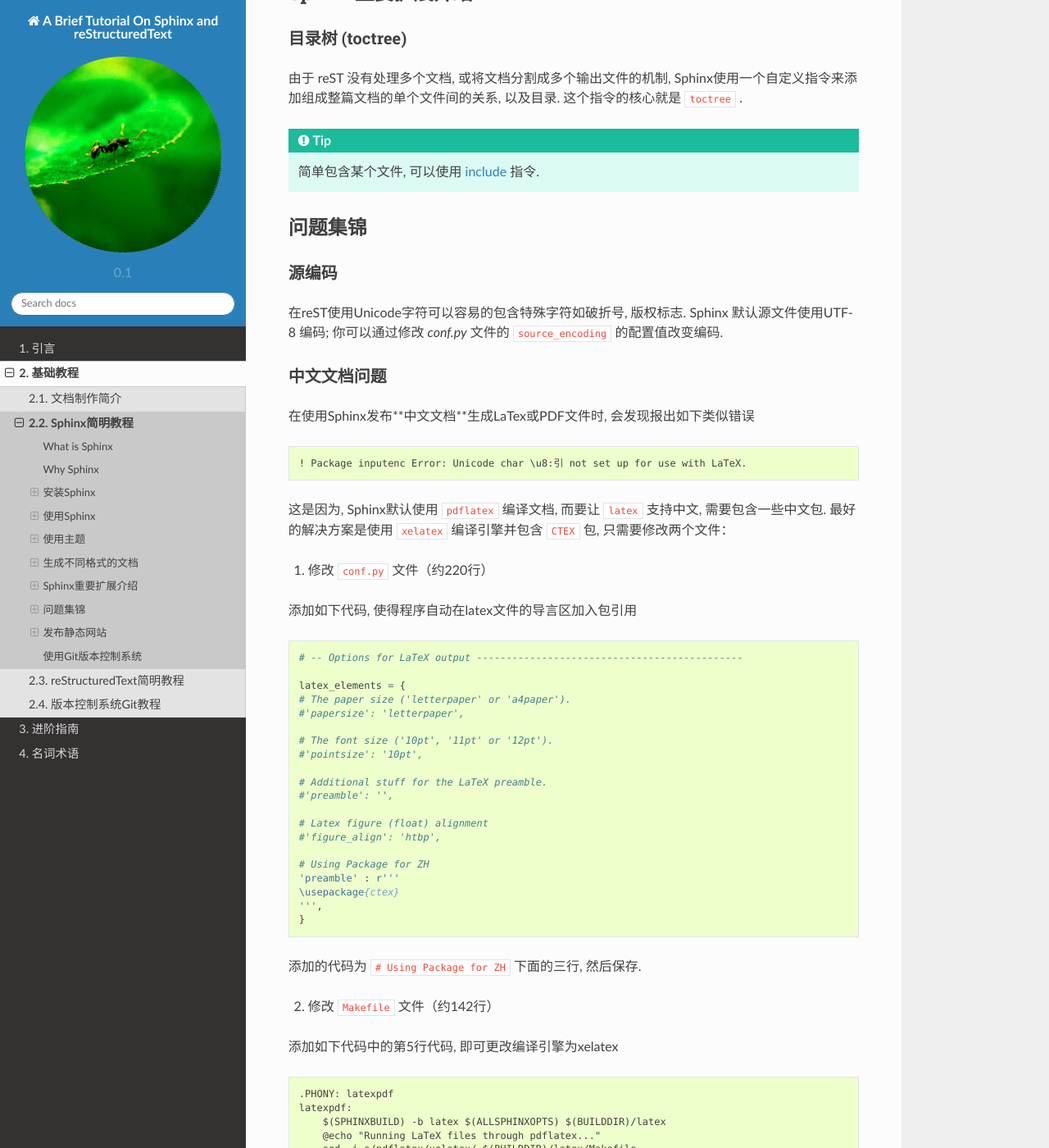
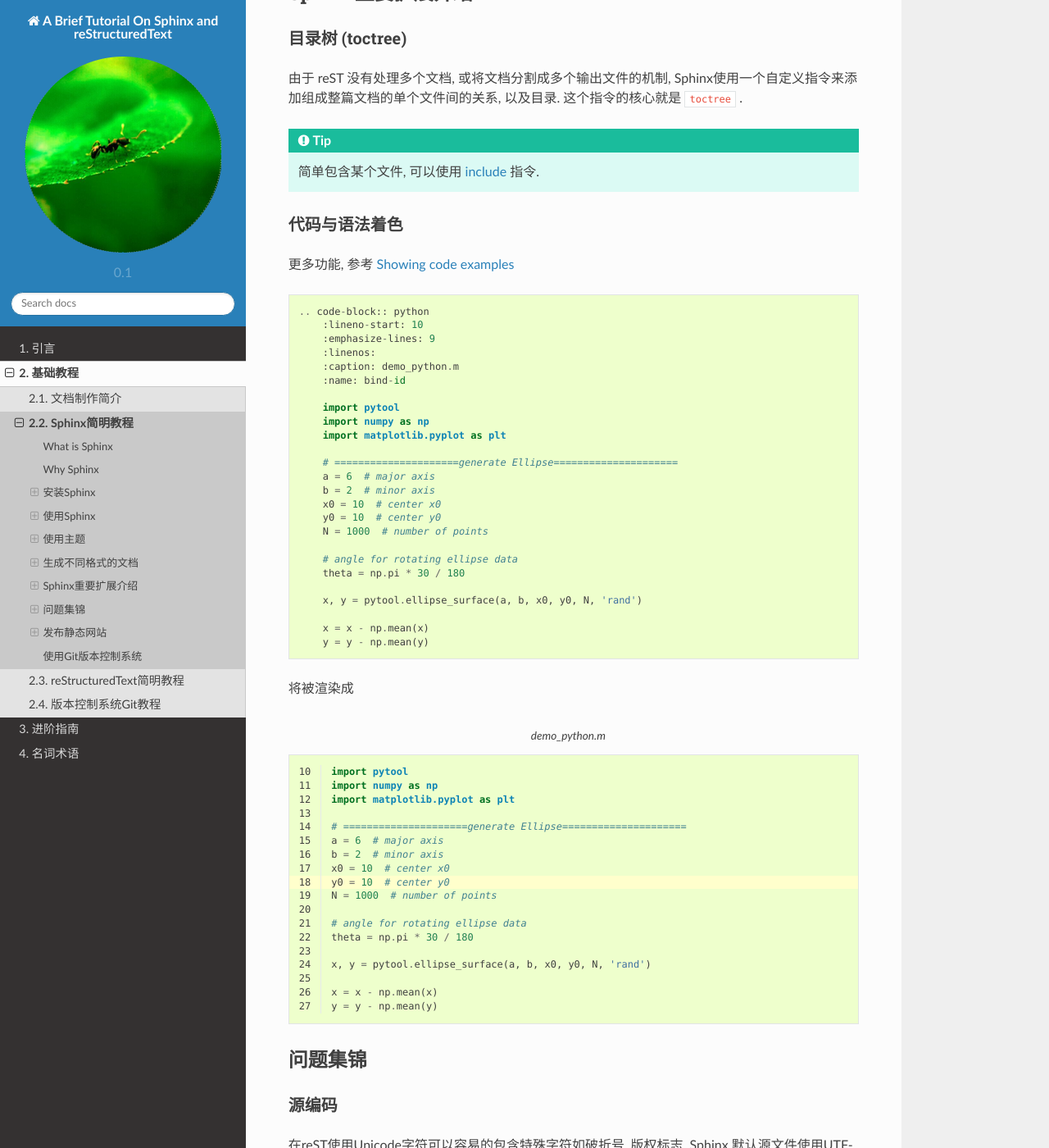
Before and after one commit to antsfamily/HowToMakeDocs, a Sphinx documentation site: the page built from docs/source/Basic/Sphinx.rst, in a window 1280 px wide and 1400 px high, scrolled down 11992 px. Shown: the whole window at 82% size. Built offline with Sphinx 7.4.7 and the Read the Docs theme 2.0.0, drawn with Linux system fonts in a browser that asks for light colours; formulas are drawn with MathJax 3.

Commit message:
update code

```diff
--- a/docs/source/Basic/Sphinx.rst
+++ b/docs/source/Basic/Sphinx.rst
@@ -461,9 +461,67 @@ Sphinx重要扩展介绍
 .. tip:: 简单包含某个文件, 可以使用 `include <http://docutils.sourceforge.net/docs/ref/rst/directives.html#include>`_ 指令.
 
 
+代码与语法着色
+++++++++++++++++++
+
+更多功能, 参考 `Showing code examples <http://www.sphinx-doc.org/en/stable/usage/restructuredtext/directives.html#showing-code-examples>`_
+
+::
+
+  .. code-block:: python
+      :lineno-start: 10
+      :emphasize-lines: 9
+      :linenos:
+      :caption: demo_python.m
+      :name: bind-id
+
+      import pytool
+      import numpy as np
+      import matplotlib.pyplot as plt
+
+      # =====================generate Ellipse=====================
+      a = 6  # major axis
+      b = 2  # minor axis
+      x0 = 10  # center x0
+      y0 = 10  # center y0
+      N = 1000  # number of points
+
+      # angle for rotating ellipse data
+      theta = np.pi * 30 / 180
+
+      x, y = pytool.ellipse_surface(a, b, x0, y0, N, 'rand')
+
+      x = x - np.mean(x)
+      y = y - np.mean(y)
 
 
+将被渲染成
 
+.. code-block:: python
+    :lineno-start: 10
+    :emphasize-lines: 9
+    :linenos:
+    :caption: demo_python.m
+    :name: bind-id
+
+    import pytool
+    import numpy as np
+    import matplotlib.pyplot as plt
+
+    # =====================generate Ellipse=====================
+    a = 6  # major axis
+    b = 2  # minor axis
+    x0 = 10  # center x0
+    y0 = 10  # center y0
+    N = 1000  # number of points
+
+    # angle for rotating ellipse data
+    theta = np.pi * 30 / 180
+
+    x, y = pytool.ellipse_surface(a, b, x0, y0, N, 'rand')
+
+    x = x - np.mean(x)
+    y = y - np.mean(y)
 
 
 问题集锦
--- a/docs/source/conf.py
+++ b/docs/source/conf.py
@@ -109,6 +109,7 @@ exclude_patterns = []
 
 # The name of the Pygments (syntax highlighting) style to use.
 pygments_style = 'sphinx'
+# pygments_style = None
 
 # A list of ignored prefixes for module index sorting.
 #modindex_common_prefix = []
```
